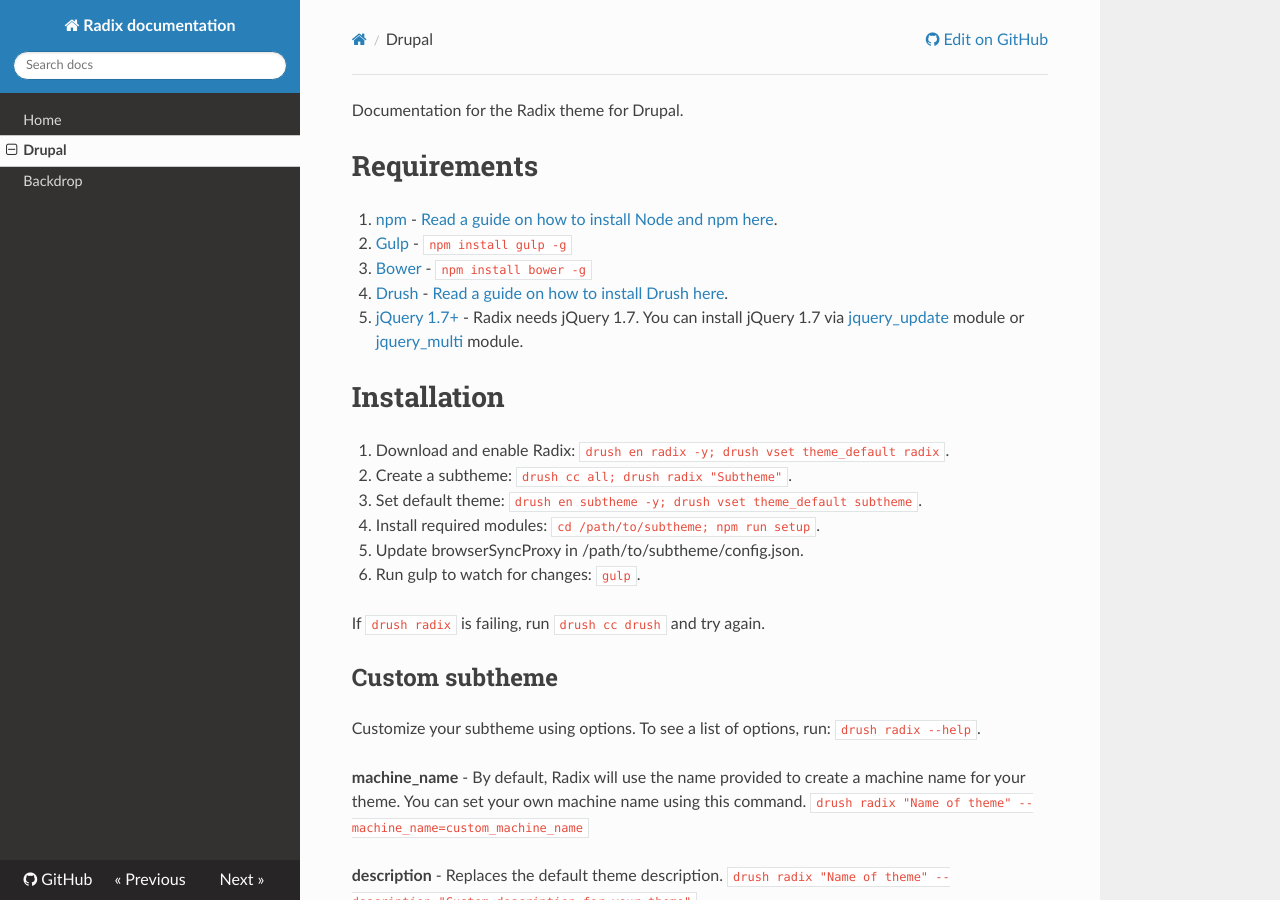
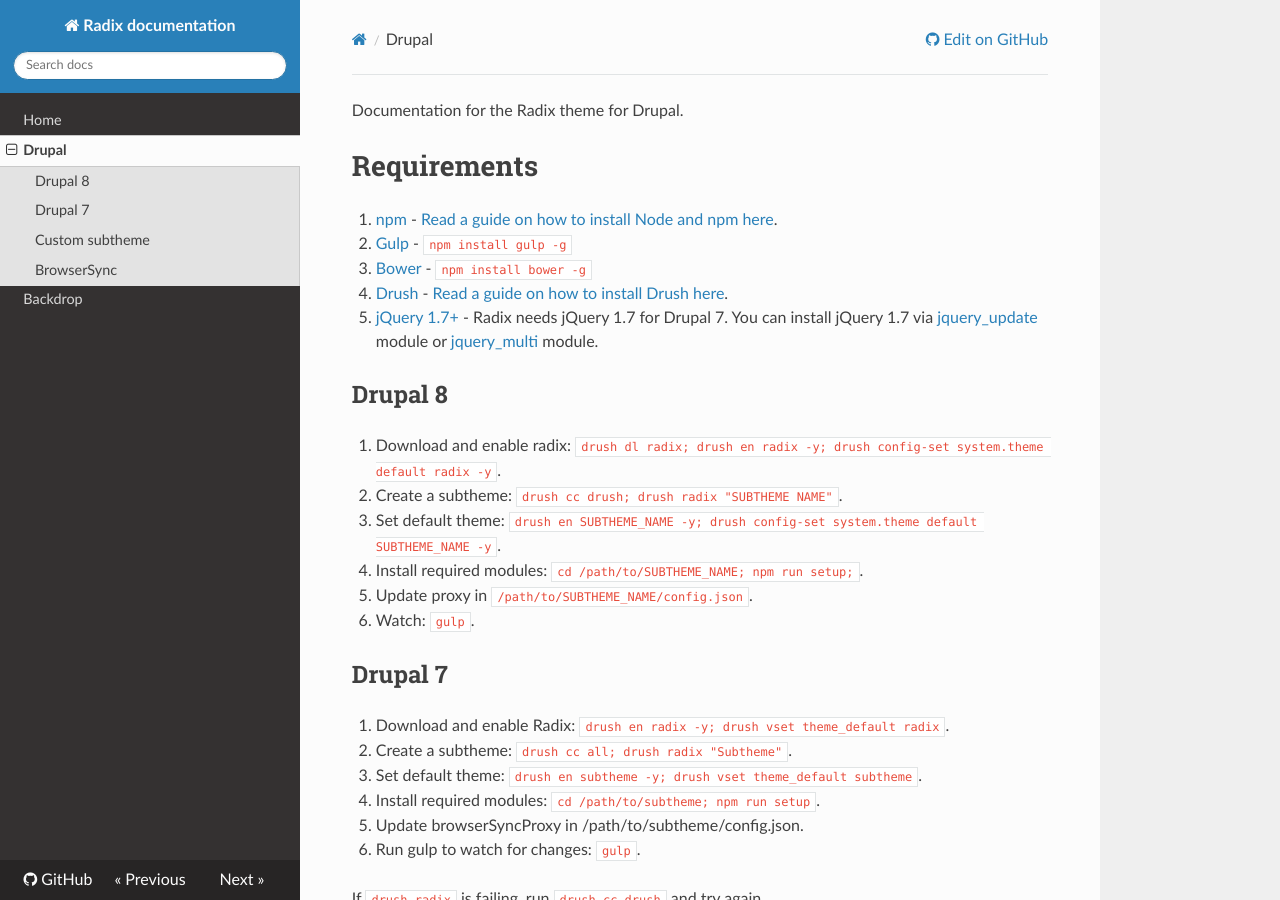
Before and after one commit to radixtheme/docs, an MkDocs documentation site: the page built from docs/drupal.md, in a window 1280 px wide and 900 px high. Built offline with MkDocs 1.6.1, drawn with Linux system fonts in a browser that asks for light colours; nearby versions of some CDN libraries; old or Windows-style settings are respelled for this version of MkDocs.

Commit message:
Update drupal.md

```diff
--- a/docs/drupal.md
+++ b/docs/drupal.md
@@ -6,9 +6,19 @@ Documentation for the Radix theme for Drupal.
 2. [Gulp](http://gulpjs.com) - `npm install gulp -g`
 3. [Bower](http://bower.io/) - `npm install bower -g`
 4. [Drush](http://drush.org) - [Read a guide on how to install Drush here](http://www.drush.org/en/master/install/).
-5. [jQuery 1.7+](http://drupal.org/project/jquery_update) - Radix needs jQuery 1.7. You can install jQuery 1.7 via [jquery_update](http://drupal.org/project/jquery_update) module or [jquery_multi](http://drupal.org/project/jqmulti) module.
+5. [jQuery 1.7+](http://drupal.org/project/jquery_update) - Radix needs jQuery 1.7 for Drupal 7. You can install jQuery 1.7 via [jquery_update](http://drupal.org/project/jquery_update) module or [jquery_multi](http://drupal.org/project/jqmulti) module.
 
-# Installation
+## Drupal 8
+
+1. Download and enable radix: `drush dl radix; drush en radix -y; drush config-set system.theme default radix -y`.
+2. Create a subtheme: `drush cc drush; drush radix "SUBTHEME NAME"`.
+3. Set default theme: `drush en SUBTHEME_NAME -y; drush config-set system.theme default SUBTHEME_NAME -y`.
+4. Install required modules: `cd /path/to/SUBTHEME_NAME; npm run setup;`.
+5. Update proxy in `/path/to/SUBTHEME_NAME/config.json`.
+6. Watch: `gulp`.
+
+
+## Drupal 7
 
 1. Download and enable Radix: `drush en radix -y; drush vset theme_default radix`.
 2. Create a subtheme: `drush cc all; drush radix "Subtheme"`.
```
